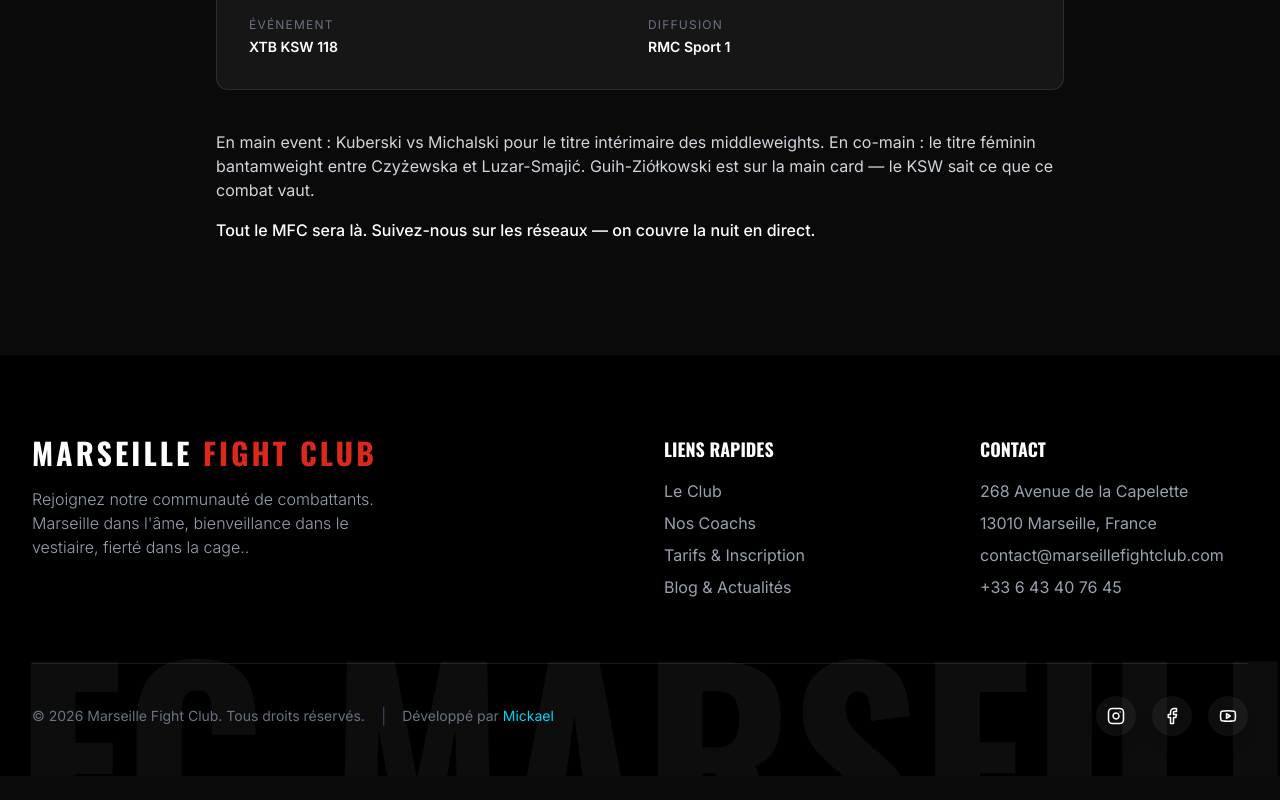
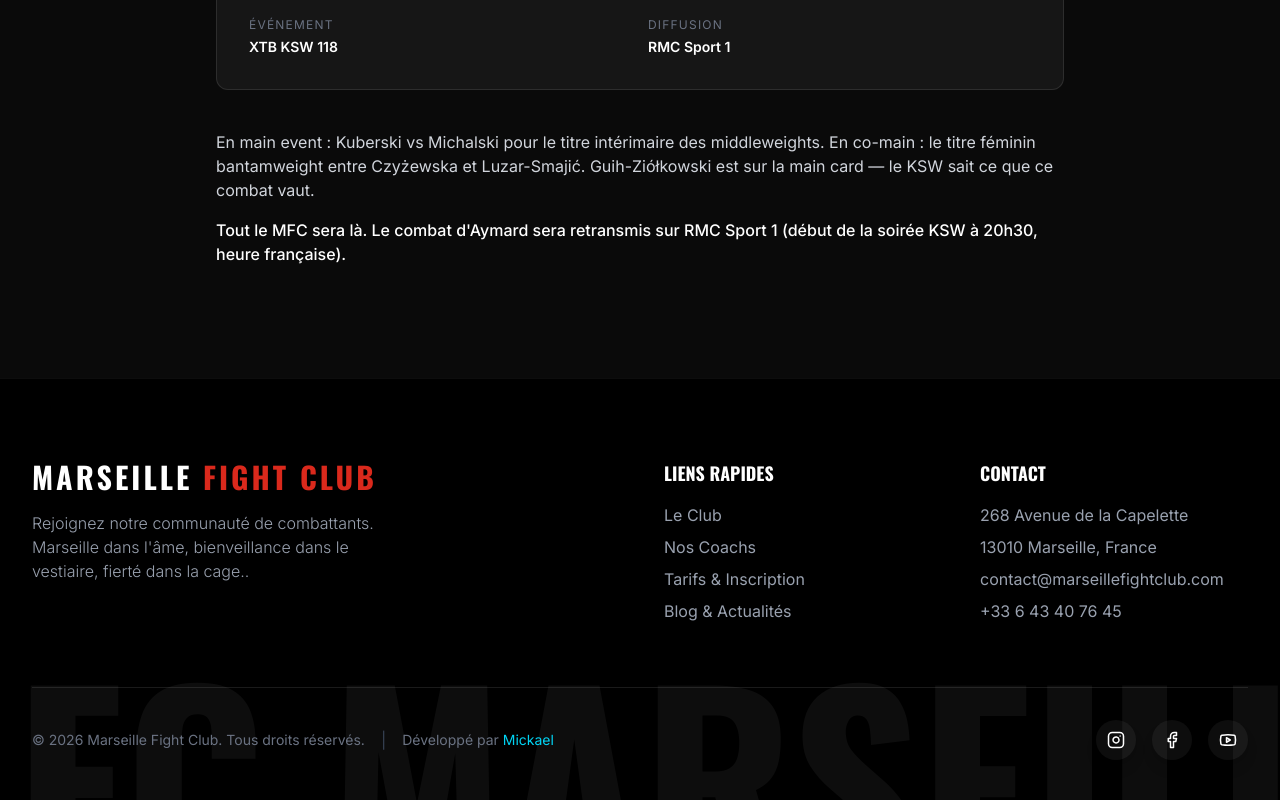
Before and after one commit to marseillefightclub/marseille-fight-club, a Next.js app: page /blog/aymard-guih-vs-marian-ziolkowski-ksw-118 in a window 1280 px wide. Shown: the part 3248-4048 px from the top of the page. Before the commit the page ends 4024 px from the top, so only its background shows below. Built offline with nearby package versions, Linux system fonts and the light colour scheme.

Commit message:
Update Guih article conclusion text (RMC Sport time)

```diff
--- a/src/app/blog/aymard-guih-vs-marian-ziolkowski-ksw-118/page.tsx
+++ b/src/app/blog/aymard-guih-vs-marian-ziolkowski-ksw-118/page.tsx
@@ -210,7 +210,7 @@ export default function ArticlePage() {
             En main event : Kuberski vs Michalski pour le titre intérimaire des middleweights. En co-main : le titre féminin bantamweight entre Czyżewska et Luzar-Smajić. Guih-Ziółkowski est sur la main card — le KSW sait ce que ce combat vaut.
           </p>
           <p className="pb-8 text-white font-medium">
-            Tout le MFC sera là. Suivez-nous sur les réseaux — on couvre la nuit en direct.
+            Tout le MFC sera là. Le combat d'Aymard sera retransmis sur RMC Sport 1 (début de la soirée KSW à 20h30, heure française).
           </p>
 
         </article>
```
